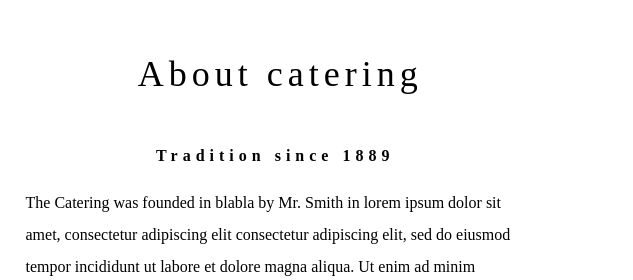
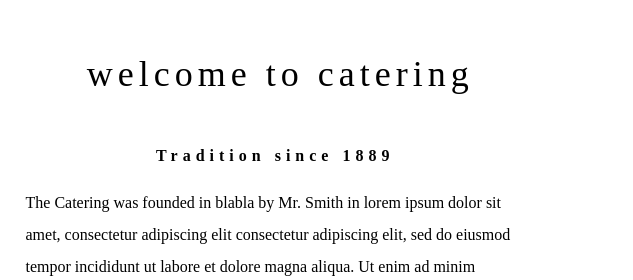
Before and after one commit to Rajp123/hotel-website-responsive-live, a plain HTML site: page src/index.html in a window 1280 px wide. Shown: the part 962-1242 px from the top of the page, 647-1280 px from the left. Drawn offline with Linux system fonts and the light colour scheme.

Commit message:
"changed h1 ti welcome to catering"

```diff
--- a/src/index.html
+++ b/src/index.html
@@ -29,7 +29,7 @@
         <img id="pic2" style="border-radius: 4px;" src = "https://www.w3schools.com/w3images/tablesetting2.jpg" alt =" image" width="500" height="650">
     </div>
     <div id="about-part2">
-        <h1 style="text-align: center;"> About catering </h1>
+        <h1 style="text-align: center;"> welcome to catering </h1>
 
         <h5><div>Tradition since 1889</div></h5>
 
```
